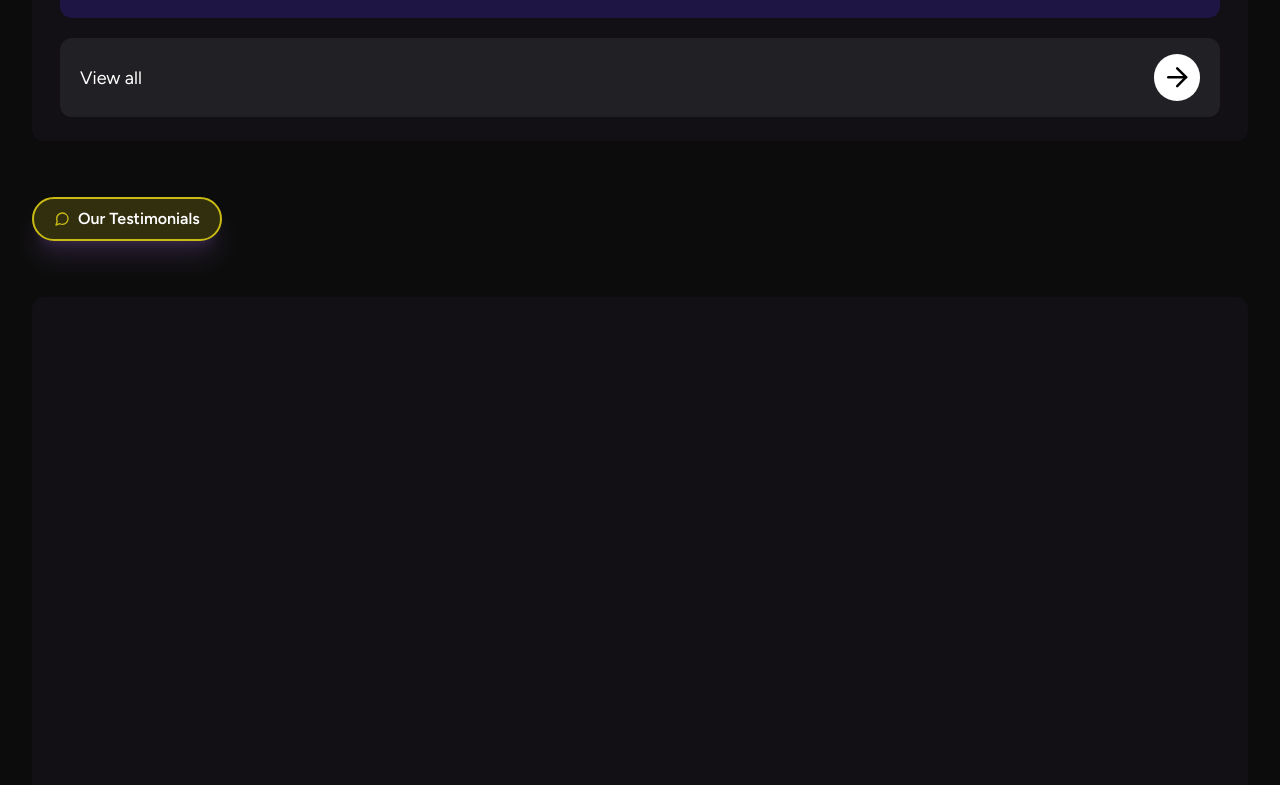
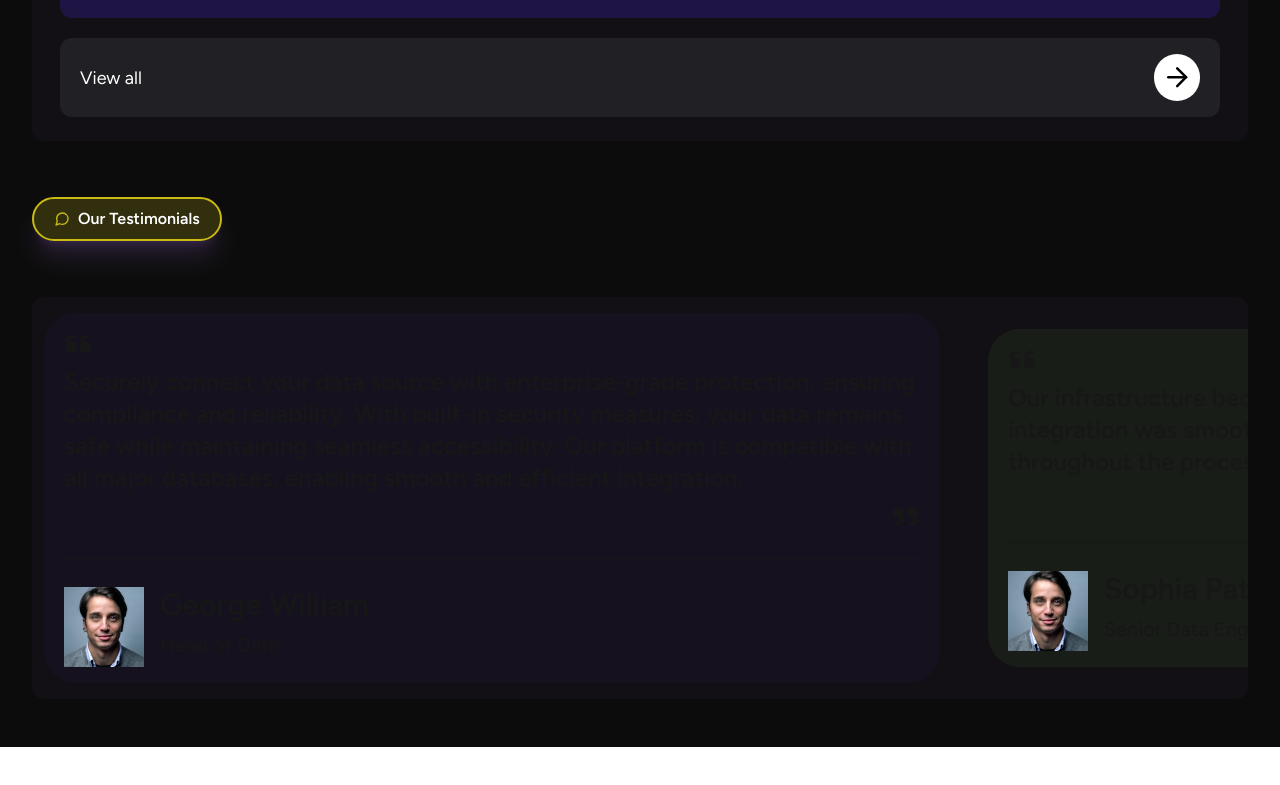
Before and after one commit to ds-spec/vx-website, a Next.js app: page / in a window 1280 px wide. Shown: the part 5581-6366 px from the top of the page. After the commit the page ends 6328 px from the top, so only its background shows below. Built offline with nearby package versions, Linux system fonts and the light colour scheme.

Commit message:
Added the cards in the testimonials section

```diff
--- a/components/Testimonials.jsx
+++ b/components/Testimonials.jsx
@@ -1,7 +1,57 @@
+import Image from "next/image";
+import { FaQuoteLeft, FaQuoteRight } from "react-icons/fa6";
 import { FiMessageCircle } from "react-icons/fi";
 import RoundedTag from "./RoundedTag";
 
 export default function Testimonials() {
+  const testimonials = [
+    {
+      quote:
+        "Securely connect your data source with enterprise-grade protection, ensuring compliance and reliability. With built-in security measures, your data remains safe while maintaining seamless accessibility. Our platform is compatible with all major databases, enabling smooth and efficient integration.",
+      name: "George William",
+      designation: "Head of Data",
+      avatar: "/avatars/george.png",
+      bgColor: "#2B154733",
+      textColor: "#FFFFFF",
+    },
+    {
+      quote:
+        "Our infrastructure became far more scalable after using this solution. The integration was smooth, and the support team was incredibly responsive throughout the process.",
+      name: "Sophia Patel",
+      designation: "Senior Data Engineer",
+      avatar: "/avatars/sophia.png",
+      bgColor: "#3B4F2433",
+      textColor: "#FFFFFF",
+    },
+    {
+      quote:
+        "This platform has transformed the way our team collaborates and manages data pipelines. It's fast, secure, and easy to use—an absolute game changer.",
+      name: "Liam Nguyen",
+      designation: "Data Platform Lead",
+      avatar: "/avatars/liam.png",
+      bgColor: "#2C3E5033",
+      textColor: "#FFFFFF",
+    },
+    {
+      quote:
+        "Integrating with legacy systems used to be a nightmare. Now it’s just a few clicks. The security layer gives us complete peace of mind.",
+      name: "Aarav Mehta",
+      designation: "IT Infrastructure Manager",
+      avatar: "/avatars/aarav.png",
+      bgColor: "#42351A33",
+      textColor: "#FFFFFF",
+    },
+    {
+      quote:
+        "From onboarding to deployment, everything was seamless. It’s rare to find a product that balances performance with security so well.",
+      name: "Emily Rodriguez",
+      designation: "Cloud Solutions Architect",
+      avatar: "/avatars/emily.png",
+      bgColor: "#1A1A1A33",
+      textColor: "#FFFFFF",
+    },
+  ];
+
   return (
     <>
       <RoundedTag
@@ -11,7 +61,42 @@ export default function Testimonials() {
         borderColor={"#C9BA14"}
         color={"white"}
       />
-      <div className="relative w-full min-h-[90vh] bg-[#121015] rounded-xl px-3 py-4 overflow-hidden"></div>
+      <div className="flex items-center gap-12 relative w-full bg-[#121015] rounded-xl px-3 py-4 overflow-hidden">
+        {testimonials?.map((testimonial, index) => (
+          <div
+            style={{ backgroundColor: testimonial.bgColor }}
+            className="flex flex-col flex-shrink-0 gap-7 w-4xl rounded-4xl px-5 py-4"
+          >
+            <div className="flex flex-col gap-2">
+              <FaQuoteLeft size={"1.8em"} />
+              <p className="font-figtree text-2xl font-semibold">
+                {testimonial.quote}
+              </p>
+              <FaQuoteRight size={"1.8em"} className="self-end" />
+            </div>
+            <hr />
+            <div className="flex items-start gap-4">
+              <div className="relative w-20 h-20 bg-amber-200">
+                <Image
+                  src="/images/users/user1.jpg"
+                  alt="User"
+                  objectFit="cover"
+                  objectPosition="0% 20%"
+                  fill
+                />
+              </div>
+              <div className="flex flex-col gap-2">
+                <h4 className="font-figtree font-semibold text-3xl">
+                  {testimonial.name}
+                </h4>
+                <h5 className="font-figtree font-medium text-xl">
+                  {testimonial.designation}
+                </h5>
+              </div>
+            </div>
+          </div>
+        ))}
+      </div>
     </>
   );
 }
```
Also changed, not shown: public/images/users/user1.jpg (added).
